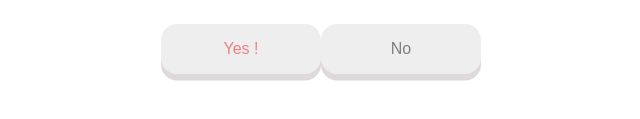
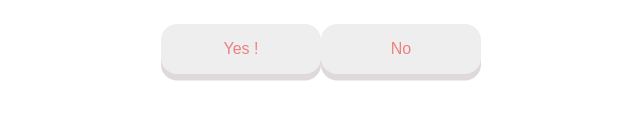
Before and after one commit to youloveme321/youloveme321.github.io, a plain HTML site: page index.html in a window 1280 px wide. Shown: the part 565-684 px from the top of the page, 319-959 px from the left. Drawn offline with Linux system fonts and the light colour scheme.

Commit message:
Update index.html

```diff
--- a/index.html
+++ b/index.html
@@ -19,7 +19,7 @@
         <h1 id="txt">Do You Love Me</h1>
         <div class="btnContainer">
             <button id="yes"> Yes ! </button>
-            <button id="no" disabled> No </button>
+            <button id="no"> No </button>
         </div>
     </div>
 
```
